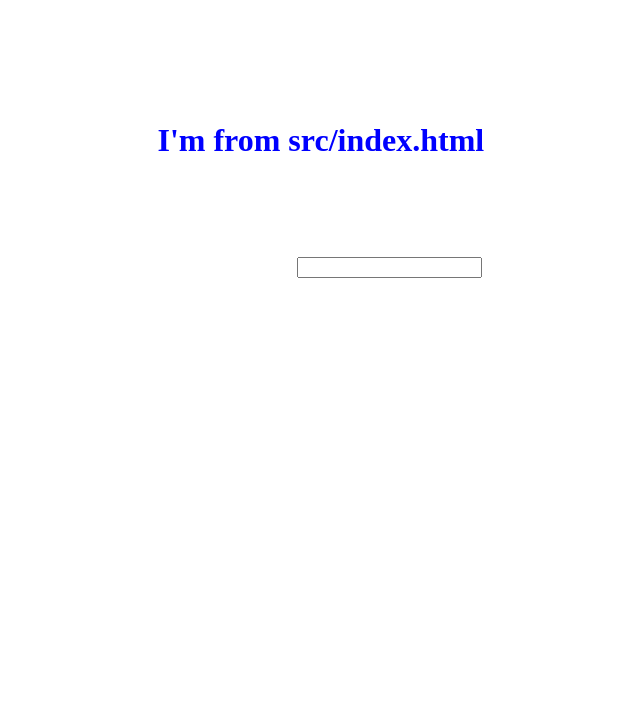
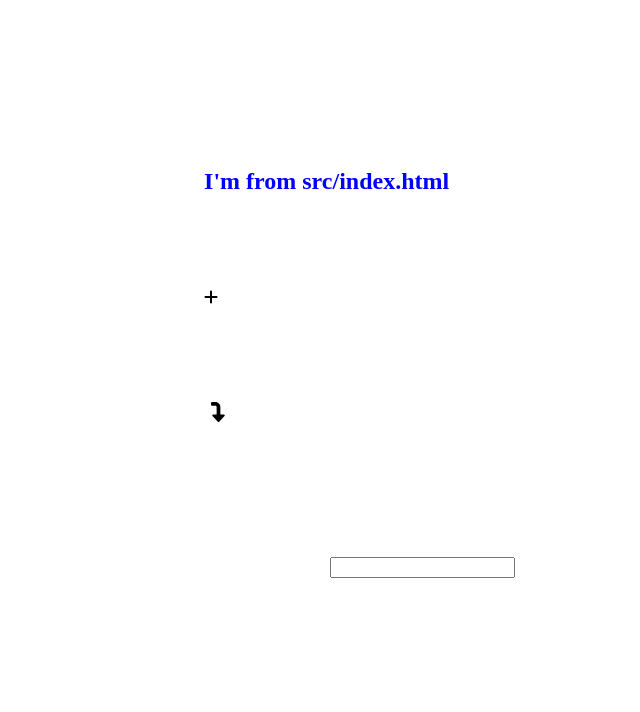
Before and after one commit to HossainAraf/To-Do-List-Test, a website built with webpack: page src/index.html in a window 1280 px wide. Shown: the whole page, without its empty margins (16-656 px from the left). Built offline with nearby package versions, Linux system fonts and the light colour scheme; files whose address does not match are found by name.

Commit message:
Update css

```diff
--- a/src/index.css
+++ b/src/index.css
@@ -1,7 +1,22 @@
 * {
   margin: 5%;
+}
+
+#container {
+  display: flex;
+  flex-direction: column;
 }
 
 h1 {
   color: blue;
 }
+
+.fa-plus {
+  width: 20px;
+  height: 20px;
+}
+
+#down-icon {
+  width: 29px;
+  height: 20px;
+}
--- a/src/index.html
+++ b/src/index.html
@@ -4,15 +4,20 @@
   <meta charset="UTF-8">
   <meta name="viewport" content="width=device-width, initial-scale=1.0">
   <link rel="stylesheet" href="style.css">
+  <script src="https://use.fontawesome.com/6130b50f57.js"></script>
   <title>Document</title>
 </head>
 <body>
+  <section id="container">
   <h1>I'm from src/index.html</h1>
-  <form action="">
+  <i class="fa-solid fa-plus"></i>
+  <img id="down-icon" src="./img/turn-down-solid.svg" alt="">
+  <form id="" action="">
     <label for=""></label>
     <input type="text" name="" id="">
     <ul id="render-list"></ul>
   </form>
+</section>
 
 
   <script type="module" src="./index.js"></script>
--- a/src/index.js
+++ b/src/index.js
@@ -1,2 +1,4 @@
 import _ from 'lodash';
 import './index.css';
+
+const renderList = document.querySelector('#render-list');
```
